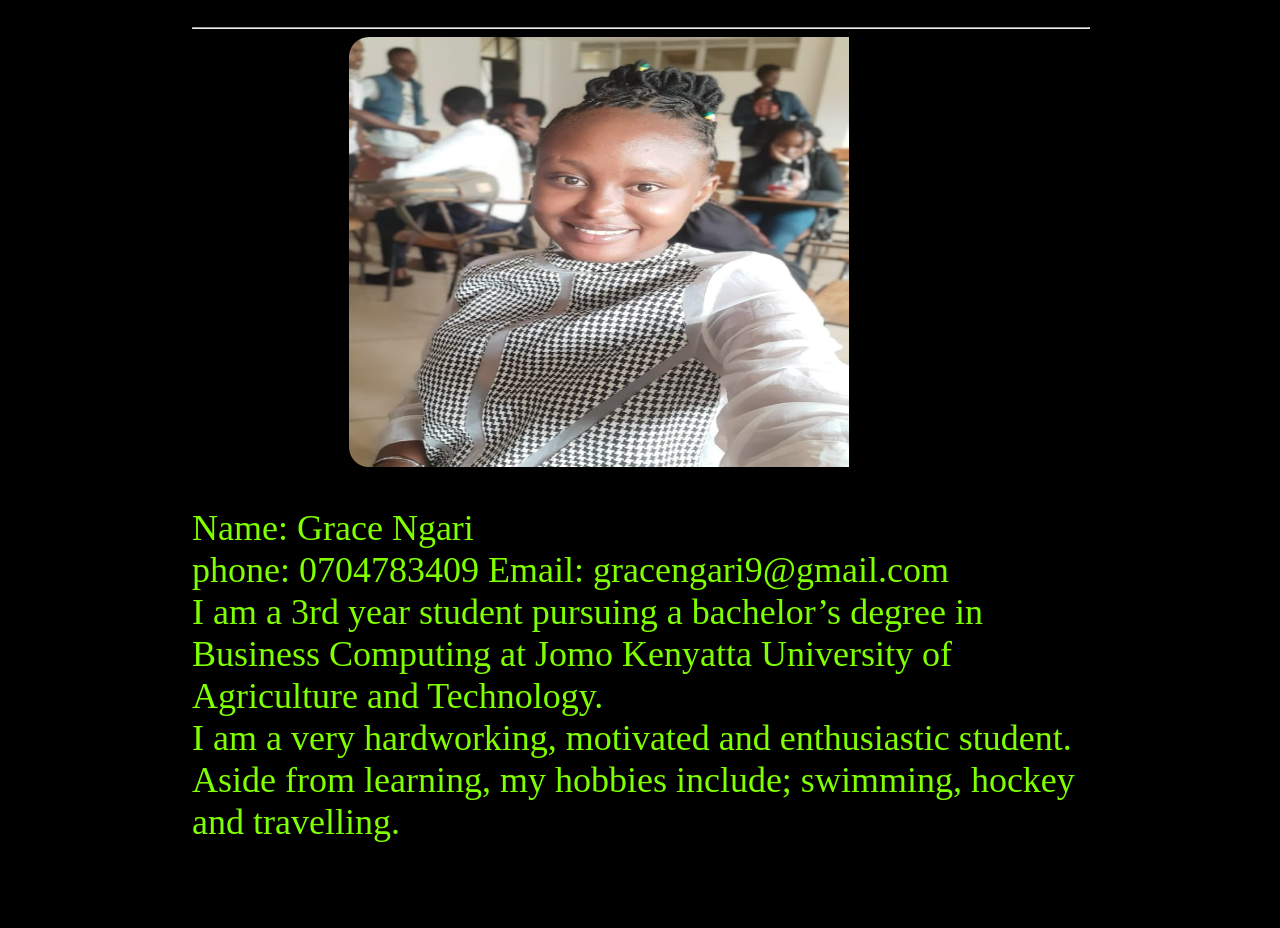
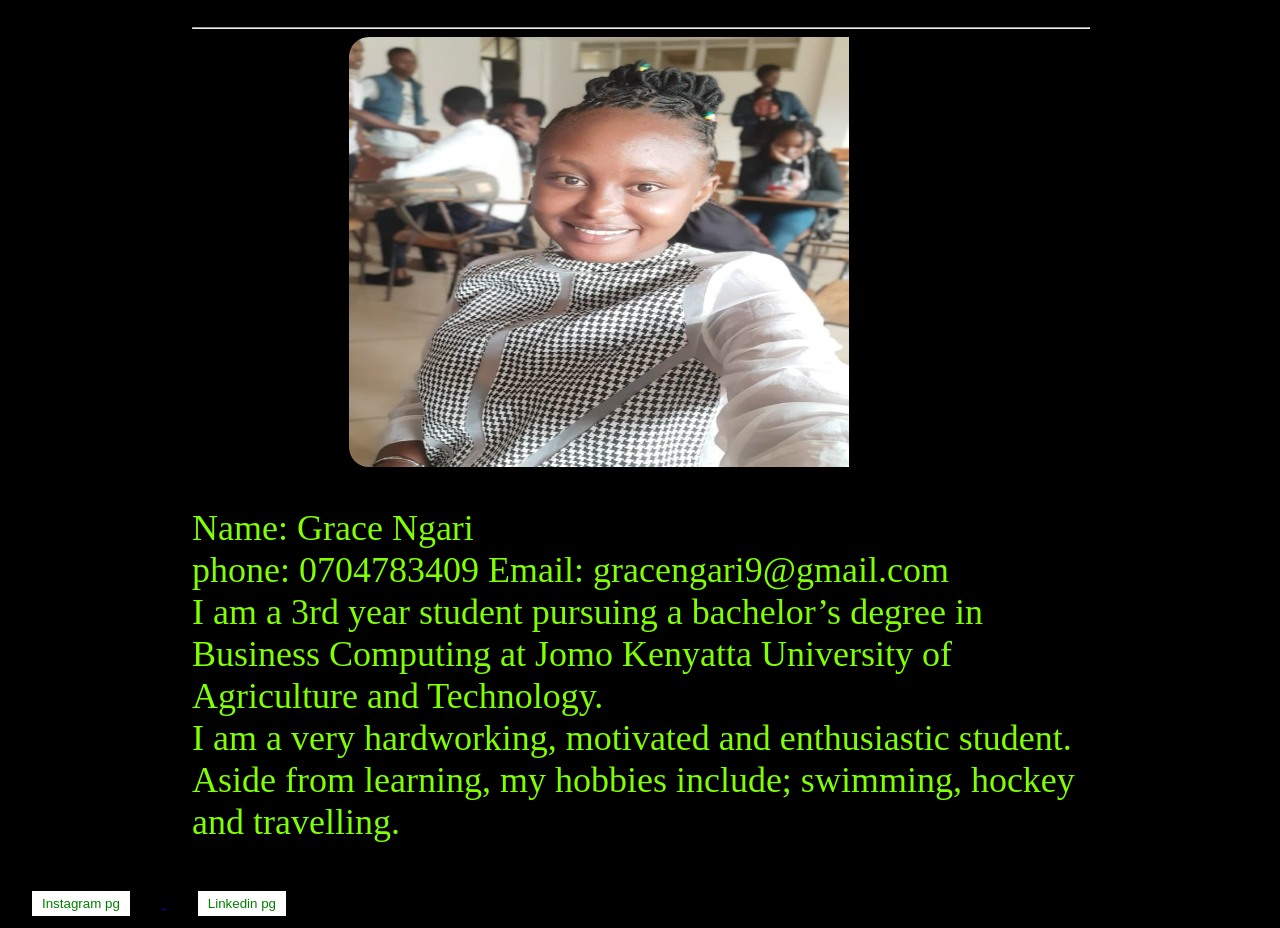
Before and after one commit to grace-ngari/grace-resume, a plain HTML site: page index.html in a window 1280 px wide. Shown: the part 61-989 px from the top of the page. Before the commit the page ends 940 px from the top, so only its background shows below. Drawn offline with Linux system fonts and the light colour scheme.

Commit message:
added buttons to index.html

```diff
--- a/index.html
+++ b/index.html
@@ -6,6 +6,7 @@
     </title>
     <link rel="stylesheet" type="text/css" href="static/style.css" />
 </head>
+<body>
 <div class="title">
     <h1 style="color:white">Grace's profile</h1>
     <hr style="width: 100%;" />
@@ -26,9 +27,17 @@
     </p>
 
 </div>
+<a href="https://www.instagram.com/gracie_ngari/" target="_blank">
+<button class="link">
+    Instagram pg
+</button>
+</a>
+<a href= "https://www.linkedin.com/feed/" target="_blank">
 
-<body>
-
+<button class="link">
+Linkedin pg
+</button>
+</a>
 </body>
 
 
--- a/static/style.css
+++ b/static/style.css
@@ -49,3 +49,11 @@ main{
 #learn{
     margin-top: 215px;
 }
+.link{
+    background-color: white;
+    border: 2px solid black;
+    color: green;
+    padding:5px 10px;
+    text-align: center;
+    margin: 10px 30px;
+}
```
